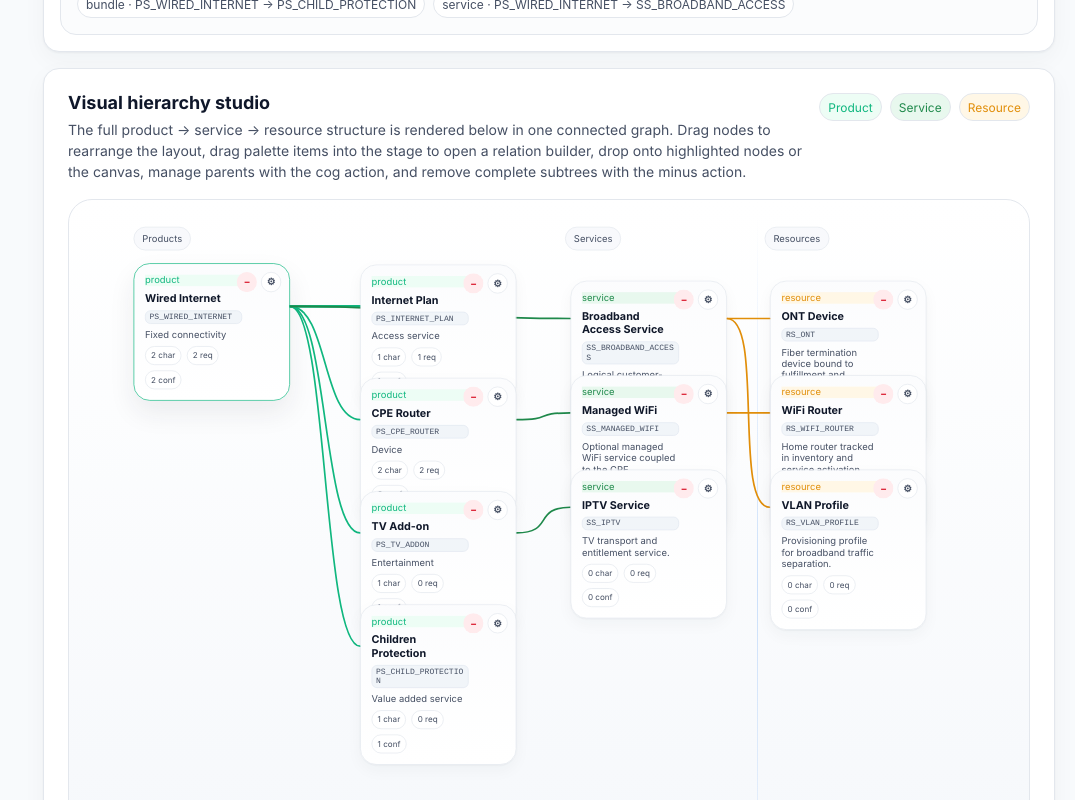
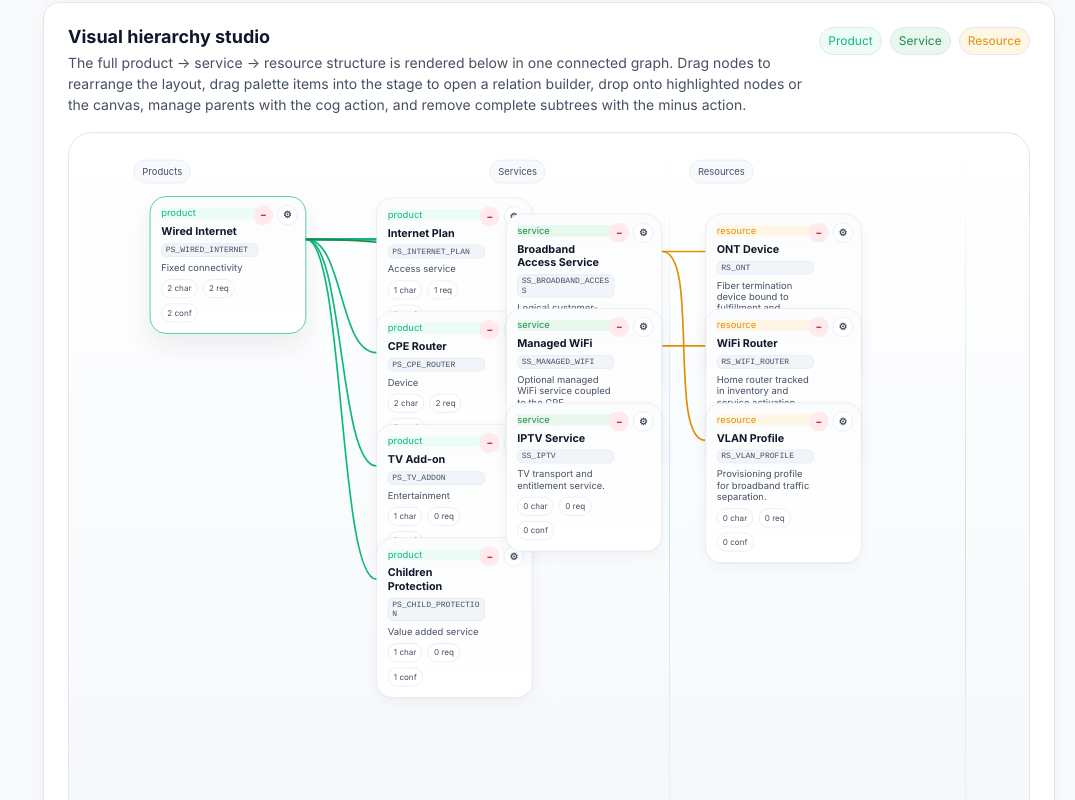
Before and after one commit to HenrikFaul/universalproductcatalog, a Next.js app: page /catalogs/telecom-demo/hierarchy in a window 1280 px wide. Shown: the part 1720-2520 px from the top of the page, without its empty margins (205-1280 px from the left). Built offline with nearby package versions, Linux system fonts and the light colour scheme.

Commit message:
Add files via upload

```diff
--- a/app/catalogs/[slug]/characteristics/page.js
+++ b/app/catalogs/[slug]/characteristics/page.js
@@ -37,10 +37,6 @@ export default async function CatalogCharacteristicsPage({ params }) {
         <p className="hero-text">
           Create, edit and safely delete universal product characteristics. Changes are now prepared to persist to the configured Supabase backend.
         </p>
-        <div className="hero-actions">
-          <Link href={`/catalogs/${catalog.slug}`} className="secondary-button">Back to catalog</Link>
-          <Link href={`/catalogs/${catalog.slug}/hierarchy`} className="secondary-button">Open hierarchy builder</Link>
-        </div>
       </section>
 
       <nav className="catalog-local-tabs" aria-label="Catalog sections">
--- a/app/catalogs/[slug]/hierarchy/HierarchyBuilderClient.jsx
+++ b/app/catalogs/[slug]/hierarchy/HierarchyBuilderClient.jsx
@@ -23,6 +23,11 @@ const SERVICE_GAP_Y = 28;
 const CANVAS_WIDTH = 1320;
 const CANVAS_HEIGHT = 920;
 const CANVAS_PADDING = 48;
+const DEFAULT_LANE_LAYOUT = {
+  productX: PRODUCT_ROOT_X,
+  serviceX: SERVICE_COLUMN_X - 120,
+  resourceX: RESOURCE_COLUMN_X - 120,
+};
 
 function cx(...values) {
   return values.filter(Boolean).join(' ');
@@ -154,7 +159,8 @@ function buildNodeIndex(productSpecifications, serviceSpecifications, resourceSp
   ]);
 }
 
-function buildProductAutoPositions(productSpecifications, bundleEdges) {
+function buildProductAutoPositions(productSpecifications, bundleEdges, laneLayout = DEFAULT_LANE_LAYOUT) {
+  const productStartX = laneLayout.productX + 24;
   const childSet = new Set(bundleEdges.map((edge) => edge.child));
   const childrenByParent = new Map();
   for (const edge of bundleEdges) {
@@ -199,7 +205,7 @@ function buildProductAutoPositions(productSpecifications, bundleEdges) {
   levels.forEach((level, depth) => {
     level.forEach((code, index) => {
       positions[code] = {
-        x: PRODUCT_ROOT_X + depth * (PRODUCT_NODE_WIDTH + PRODUCT_NODE_GAP_X),
+        x: productStartX + depth * (PRODUCT_NODE_WIDTH + PRODUCT_NODE_GAP_X),
         y: PRODUCT_ROOT_Y + index * (PRODUCT_NODE_HEIGHT + PRODUCT_NODE_GAP_Y),
       };
     });
@@ -207,18 +213,20 @@ function buildProductAutoPositions(productSpecifications, bundleEdges) {
   return positions;
 }
 
-function buildServiceResourcePositions(serviceSpecifications, resourceSpecifications, serviceMapping) {
+function buildServiceResourcePositions(serviceSpecifications, resourceSpecifications, serviceMapping, laneLayout = DEFAULT_LANE_LAYOUT) {
+  const serviceStartX = laneLayout.serviceX + 24;
+  const resourceStartX = laneLayout.resourceX + 24;
   const positions = {};
   serviceSpecifications.forEach((item, index) => {
     positions[item.code] = {
-      x: SERVICE_COLUMN_X,
+      x: serviceStartX,
       y: SERVICE_ROOT_Y + index * (SERVICE_NODE_HEIGHT + SERVICE_GAP_Y),
     };
   });
 
   resourceSpecifications.forEach((item, index) => {
     positions[item.code] = {
-      x: RESOURCE_COLUMN_X,
+      x: resourceStartX,
       y: SERVICE_ROOT_Y + index * (SERVICE_NODE_HEIGHT + SERVICE_GAP_Y),
     };
   });
@@ -229,7 +237,7 @@ function buildServiceResourcePositions(serviceSpecifications, resourceSpecificat
     (row.resourceSpecs || []).forEach((resourceCode, index) => {
       if (!positions[resourceCode]) {
         positions[resourceCode] = {
-          x: RESOURCE_COLUMN_X,
+          x: resourceStartX,
           y: servicePosition.y + index * (SERVICE_NODE_HEIGHT + SERVICE_GAP_Y),
         };
       }
@@ -269,18 +277,19 @@ function wouldCreateCycle(edges, parent, child) {
   return false;
 }
 
-function buildNodeCards(productSpecifications, serviceSpecifications, resourceSpecifications, nodeIndex, bundleEdges, serviceResourceEdges, customPositions, activeNodeCodes) {
+function buildNodeCards(productSpecifications, serviceSpecifications, resourceSpecifications, nodeIndex, bundleEdges, serviceResourceEdges, customPositions, activeNodeCodes, laneLayout = DEFAULT_LANE_LAYOUT) {
   const visibleProductSpecifications = productSpecifications.filter((item) => activeNodeCodes.has(item.code));
   const visibleServiceSpecifications = serviceSpecifications.filter((item) => activeNodeCodes.has(item.code));
   const visibleResourceSpecifications = resourceSpecifications.filter((item) => activeNodeCodes.has(item.code));
   const visibleBundleEdges = bundleEdges.filter((edge) => activeNodeCodes.has(edge.parent) && activeNodeCodes.has(edge.child));
   const visibleServiceResourceEdges = serviceResourceEdges.filter((edge) => activeNodeCodes.has(edge.parent) && activeNodeCodes.has(edge.child));
 
-  const autoProductPositions = buildProductAutoPositions(visibleProductSpecifications, visibleBundleEdges);
+  const autoProductPositions = buildProductAutoPositions(visibleProductSpecifications, visibleBundleEdges, laneLayout);
   const servicePositions = buildServiceResourcePositions(
     visibleServiceSpecifications,
     visibleResourceSpecifications,
     buildServiceMappingFromEdges(visibleServiceResourceEdges),
+    laneLayout,
   );
 
   const products = visibleProductSpecifications.map((item) => ({
@@ -293,7 +302,7 @@ function buildNodeCards(productSpecifications, serviceSpecifications, resourceSp
 
   const services = visibleServiceSpecifications.map((item) => ({
     ...nodeIndex.get(item.code),
-    x: customPositions[item.code]?.x ?? servicePositions[item.code]?.x ?? SERVICE_COLUMN_X,
+    x: customPositions[item.code]?.x ?? servicePositions[item.code]?.x ?? (laneLayout.serviceX + 24),
     y: customPositions[item.code]?.y ?? servicePositions[item.code]?.y ?? SERVICE_ROOT_Y,
     width: SERVICE_NODE_WIDTH,
     height: SERVICE_NODE_HEIGHT,
@@ -301,7 +310,7 @@ function buildNodeCards(productSpecifications, serviceSpecifications, resourceSp
 
   const resources = visibleResourceSpecifications.map((item) => ({
     ...nodeIndex.get(item.code),
-    x: customPositions[item.code]?.x ?? servicePositions[item.code]?.x ?? RESOURCE_COLUMN_X,
+    x: customPositions[item.code]?.x ?? servicePositions[item.code]?.x ?? (laneLayout.resourceX + 24),
     y: customPositions[item.code]?.y ?? servicePositions[item.code]?.y ?? SERVICE_ROOT_Y,
     width: SERVICE_NODE_WIDTH,
     height: SERVICE_NODE_HEIGHT,
@@ -400,6 +409,7 @@ export default function HierarchyBuilderClient({
   const [toastTone, setToastTone] = useState('success');
   const [saving, setSaving] = useState(false);
   const [customPositions, setCustomPositions] = useState(() => initialStudioState.customPositions || {});
+  const [laneLayout, setLaneLayout] = useState(() => ({ ...DEFAULT_LANE_LAYOUT, ...(initialStudioState.laneLayout || {}) }));
   const [draft, setDraft] = useState({ parent: productSpecifications[0]?.code || '', child: '', min: 0, max: 1, defaultQty: 0 });
   const [viewportWidth, setViewportWidth] = useState(0);
   const [hoveredDropTarget, setHoveredDropTarget] = useState('');
@@ -413,6 +423,7 @@ export default function HierarchyBuilderClient({
     characteristics: false,
   });
   const dragMetaRef = useRef(null);
+  const laneDragRef = useRef(null);
   const viewportRef = useRef(null);
   const stageRef = useRef(null);
 
@@ -439,6 +450,26 @@ export default function HierarchyBuilderClient({
 
   useEffect(() => {
     const onPointerMove = (event) => {
+      const laneDrag = laneDragRef.current;
+      if (laneDrag) {
+        const delta = (event.clientX - laneDrag.startClientX) / laneDrag.scale;
+        setLaneLayout((prev) => {
+          const next = { ...prev };
+          const raw = laneDrag.startValue + delta;
+          if (laneDrag.key === 'productX') {
+            next.productX = Math.max(24, Math.min(prev.serviceX - 280, raw));
+          }
+          if (laneDrag.key === 'serviceX') {
+            next.serviceX = Math.max(prev.productX + 280, Math.min(prev.resourceX - 280, raw));
+          }
+          if (laneDrag.key === 'resourceX') {
+            next.resourceX = Math.max(prev.serviceX + 280, raw);
+          }
+          return next;
+        });
+        return;
+      }
+
       const current = dragMetaRef.current;
       if (!current || !stageRef.current) return;
       const rect = stageRef.current.getBoundingClientRect();
@@ -449,14 +480,15 @@ export default function HierarchyBuilderClient({
       setCustomPositions((prev) => ({
         ...prev,
         [current.code]: {
-          x: Math.max(24, Math.min(current.boundsWidth - current.width - 24, nextX)),
-          y: Math.max(24, Math.min(current.boundsHeight - current.height - 24, nextY)),
+          x: Math.max(0, nextX),
+          y: Math.max(0, nextY),
         },
       }));
     };
 
     const onPointerUp = () => {
       dragMetaRef.current = null;
+      laneDragRef.current = null;
       setHoveredDropTarget('');
     };
 
@@ -477,8 +509,8 @@ export default function HierarchyBuilderClient({
   );
 
   const nodes = useMemo(
-    () => buildNodeCards(productSpecifications, serviceSpecifications, resourceSpecifications, nodeIndex, bundleEdges, serviceResourceEdges, customPositions, activeNodeCodes),
-    [activeNodeCodes, bundleEdges, customPositions, nodeIndex, productSpecifications, resourceSpecifications, serviceResourceEdges, serviceSpecifications],
+    () => buildNodeCards(productSpecifications, serviceSpecifications, resourceSpecifications, nodeIndex, bundleEdges, serviceResourceEdges, customPositions, activeNodeCodes, laneLayout),
+    [activeNodeCodes, bundleEdges, customPositions, laneLayout, nodeIndex, productSpecifications, resourceSpecifications, serviceResourceEdges, serviceSpecifications],
   );
 
   const nodeLookup = useMemo(() => new Map(nodes.map((node) => [node.code, node])), [nodes]);
@@ -556,12 +588,14 @@ export default function HierarchyBuilderClient({
       rootNodeCodes: new Set(rootNodeCodes),
       removedNodeCodes: new Set(removedNodeCodes),
       customPositions: deepCloneValue(customPositions) || {},
+      laneLayout: { ...laneLayout },
     };
     const optimisticEdges = cloneEdges(nextEdges);
     const optimisticSelectedEdgeId = options.selectedEdgeId ?? selectedEdgeId;
     const optimisticRoots = new Set(options.rootNodeCodes ?? rootNodeCodes);
     const optimisticRemoved = new Set(options.removedNodeCodes ?? removedNodeCodes);
     const optimisticPositions = options.customPositions ?? customPositions;
+    const optimisticLaneLayout = options.laneLayout ?? laneLayout;
 
     setSaving(true);
     setSaveError('');
@@ -570,6 +604,7 @@ export default function HierarchyBuilderClient({
     setRootNodeCodes(optimisticRoots);
     setRemovedNodeCodes(optimisticRemoved);
     setCustomPositions(optimisticPositions);
+    setLaneLayout(optimisticLaneLayout);
     if (optimisticSelectedEdgeId !== undefined) setSelectedEdgeId(optimisticSelectedEdgeId);
 
     try {
@@ -587,6 +622,7 @@ export default function HierarchyBuilderClient({
             rootNodeCodes: [...optimisticRoots],
             removedNodeCodes: [...optimisticRemoved],
             customPositions: optimisticPositions,
+            laneLayout: optimisticLaneLayout,
           },
         }),
       });
@@ -603,15 +639,10 @@ export default function HierarchyBuilderClient({
       return true;
     } catch (error) {
       const message = error instanceof Error ? error.message : String(error);
-      setEdges(previousState.edges);
-      setSelectedEdgeId(previousState.selectedEdgeId);
-      setRootNodeCodes(previousState.rootNodeCodes);
-      setRemovedNodeCodes(previousState.removedNodeCodes);
-      setCustomPositions(previousState.customPositions);
       setSaveError(message);
       setToastTone('error');
-      setToastMessage(`Change rolled back: ${message}`);
-      return false;
+      setToastMessage(`Saved locally, but backend persistence failed: ${message}`);
+      return true;
     } finally {
       setSaving(false);
     }
@@ -822,10 +853,11 @@ export default function HierarchyBuilderClient({
   }
 
   function resetToDefault() {
-    void persist(initialGraphEdges, { selectedEdgeId: initialGraphEdges[0]?.id || '', rootNodeCodes: buildInitialRootNodeCodes(initialGraphEdges, productSpecifications), removedNodeCodes: new Set(), customPositions: {} });
+    void persist(initialGraphEdges, { selectedEdgeId: initialGraphEdges[0]?.id || '', rootNodeCodes: buildInitialRootNodeCodes(initialGraphEdges, productSpecifications), removedNodeCodes: new Set(), customPositions: {}, laneLayout: DEFAULT_LANE_LAYOUT });
     setRootNodeCodes(buildInitialRootNodeCodes(initialGraphEdges, productSpecifications));
     setRemovedNodeCodes(new Set());
     setCustomPositions({});
+    setLaneLayout(DEFAULT_LANE_LAYOUT);
   }
 
   function handleNodePointerDown(event, node) {
@@ -842,8 +874,19 @@ export default function HierarchyBuilderClient({
       width: node.width,
       height: node.height,
       scale: fitScale,
-      boundsWidth: logicalBounds.width,
-      boundsHeight: logicalBounds.height,
+      boundsWidth: Math.max(logicalBounds.width, CANVAS_WIDTH * 2),
+      boundsHeight: Math.max(logicalBounds.height, CANVAS_HEIGHT * 2),
+    };
+  }
+
+  function handleLanePointerDown(event, key) {
+    event.preventDefault();
+    event.stopPropagation();
+    laneDragRef.current = {
+      key,
+      startClientX: event.clientX,
+      startValue: laneLayout[key],
+      scale: fitScale || 1,
     };
   }
 
@@ -892,8 +935,8 @@ export default function HierarchyBuilderClient({
       const localX = (event.clientX - rect.left) / fitScale;
       const localY = (event.clientY - rect.top) / fitScale;
       dropPoint = {
-        targetX: Math.max(24, Math.min(logicalBounds.width - PRODUCT_NODE_WIDTH - 24, localX - PRODUCT_NODE_WIDTH * 0.2)),
-        targetY: Math.max(24, Math.min(logicalBounds.height - PRODUCT_NODE_HEIGHT - 24, localY - PRODUCT_NODE_HEIGHT * 0.5)),
+        targetX: Math.max(0, localX - PRODUCT_NODE_WIDTH * 0.2),
+        targetY: Math.max(0, localY - PRODUCT_NODE_HEIGHT * 0.5),
       };
     }
 
@@ -927,6 +970,7 @@ export default function HierarchyBuilderClient({
     const saved = await applyRelationshipChange(relationModal.parent, relationModal.child, {
       ...relationModal,
       customPositions: nextPositions,
+      laneLayout,
     });
     if (saved) {
       closeRelationBuilder();
@@ -1148,7 +1192,7 @@ export default function HierarchyBuilderClient({
                       </div>
                       <div className={styles.inlineActions}>
                         <Button onClick={updateSelectedBundleEdge} loading={saving}>Save edge</Button>
-                        <Button variant="danger" onClick={() => setDeleteTarget({ kind: 'edge', edge: selectedEdge })}>Delete edge</Button>
+                        <Button variant="danger" onClick={() => { const childNode = nodeLookup.get(selectedEdge.child); if (childNode) setDeleteTarget({ kind: 'node', node: childNode, incomingEdge: selectedEdge }); }}>Remove child from structure</Button>
                       </div>
                     </>
                   ) : null}
@@ -1247,7 +1291,12 @@ export default function HierarchyBuilderClient({
               if (!event.currentTarget.contains(event.relatedTarget)) setIsCanvasDropActive(false);
             }}
             onDrop={(event) => openDropModalFromEvent(event)}
-            style={{ minHeight: `${stageHeight}px` }}
+            style={{
+              minHeight: `${stageHeight}px`,
+              '--studio-product-lane-left': `${laneLayout.productX}px`,
+              '--studio-service-lane-left': `${laneLayout.serviceX}px`,
+              '--studio-resource-lane-left': `${laneLayout.resourceX}px`,
+            }}
           >
             <div
               className={styles.canvasStage}
@@ -1262,9 +1311,9 @@ export default function HierarchyBuilderClient({
                 ))}
               </svg>
 
-              <div className={styles.laneLabel} style={{ left: 'var(--studio-product-lane-left)' }}>Products</div>
-              <div className={styles.laneLabel} style={{ left: 'var(--studio-service-lane-left)' }}>Services</div>
-              <div className={styles.laneLabel} style={{ left: 'var(--studio-resource-lane-left)' }}>Resources</div>
+              <button type="button" className={styles.laneLabel} style={{ left: `${laneLayout.productX}px` }} onPointerDown={(event) => handleLanePointerDown(event, 'productX')}>Products</button>
+              <button type="button" className={styles.laneLabel} style={{ left: `${laneLayout.serviceX}px` }} onPointerDown={(event) => handleLanePointerDown(event, 'serviceX')}>Services</button>
+              <button type="button" className={styles.laneLabel} style={{ left: `${laneLayout.resourceX}px` }} onPointerDown={(event) => handleLanePointerDown(event, 'resourceX')}>Resources</button>
 
               {nodes.map((node) => {
                 const incomingEdge = getIncomingEdges(edges, node.code)[0] || null;
--- a/app/catalogs/[slug]/hierarchy/HierarchyBuilderClient.module.css
+++ b/app/catalogs/[slug]/hierarchy/HierarchyBuilderClient.module.css
@@ -675,3 +675,30 @@
     grid-template-columns: repeat(2, minmax(0, 1fr));
   }
 }
+
+
+/* Round 4: draggable lane splitters and unrestricted canvas use. */
+.canvasSurfaceFull::before {
+  left: var(--studio-service-lane-left);
+}
+
+.canvasSurfaceFull::after {
+  left: var(--studio-resource-lane-left);
+}
+
+.laneLabel {
+  appearance: none;
+  cursor: ew-resize;
+  user-select: none;
+}
+
+.laneLabel:hover,
+.laneLabel:focus-visible {
+  border-color: var(--color-primary);
+  box-shadow: 0 0 0 3px var(--color-primary-soft);
+  color: var(--color-primary);
+}
+
+.canvasStage {
+  min-width: 100%;
+}
--- a/app/catalogs/[slug]/hierarchy/page.js
+++ b/app/catalogs/[slug]/hierarchy/page.js
@@ -37,10 +37,6 @@ export default async function CatalogHierarchyPage({ params }) {
         <p className="hero-text">
           Visualise and edit the Bundle → Product → Service → Resource structure in a TMF620-friendly way. The builder saves relationship edges to the configured Supabase backend when server credentials are present.
         </p>
-        <div className="hero-actions">
-          <Link href={`/catalogs/${catalog.slug}`} className="secondary-button">Back to catalog</Link>
-          <Link href={`/catalogs/${catalog.slug}/characteristics`} className="secondary-button">Manage characteristics</Link>
-        </div>
       </section>
 
       <nav className="catalog-local-tabs" aria-label="Catalog sections">
```
Also changed, not shown: app/lib/catalogPersistence.js.
